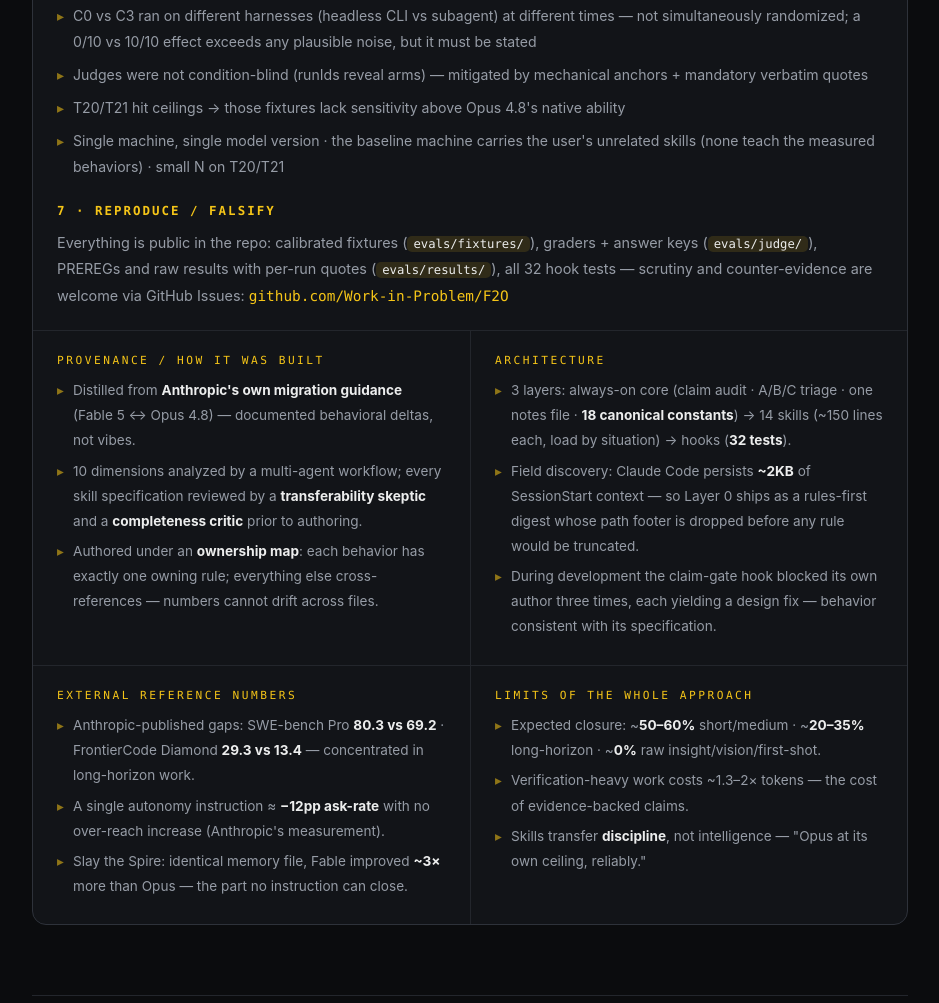
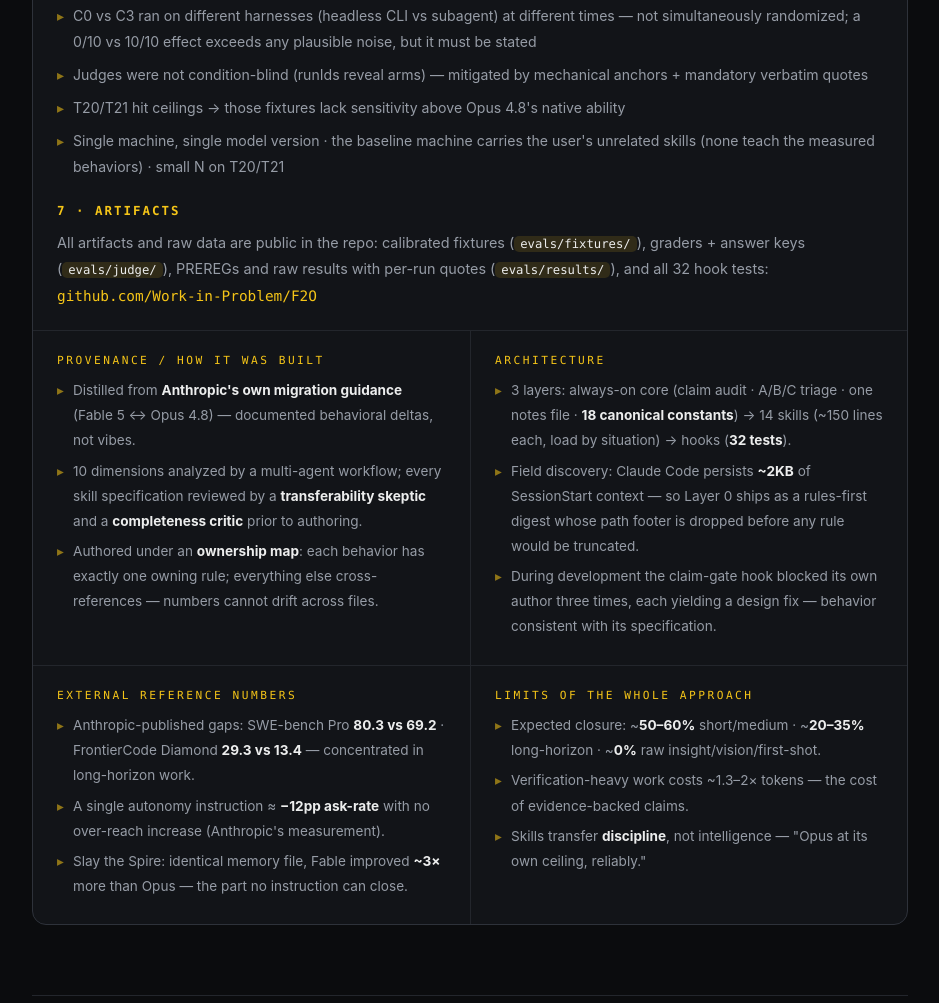
Before and after one commit to Work-in-Problem/F2O, a plain HTML site: page site/index.html in a window 1280 px wide. Shown: the part 7772-8775 px from the top of the page, without its empty margins (170-1109 px from the left). Drawn offline with Linux system fonts and the light colour scheme.

Commit message:
Site: drop the reproduce/falsify invitation; §7 becomes a neutral artifacts-availability note
Co-Authored-By: Claude Fable 5 <noreply@anthropic.com>

```diff
--- a/site/index.html
+++ b/site/index.html
@@ -296,8 +296,8 @@ JSON</pre>
         <li><span class="lang-th">เครื่องเดียว โมเดลเวอร์ชันเดียว · เครื่อง baseline มี skills อื่นของผู้ใช้ตามสภาพจริง (ไม่มีตัวใดสอนพฤติกรรมที่วัด) · N เล็กใน T20/T21</span><span class="lang-en">Single machine, single model version · the baseline machine carries the user's unrelated skills (none teach the measured behaviors) · small N on T20/T21</span></li>
       </ul>
 
-      <h4><span class="lang-th">7 · ทำซ้ำ / หักล้าง</span><span class="lang-en">7 · Reproduce / falsify</span></h4>
-      <p><span class="lang-th">ทุกชิ้นเปิดใน repo: fixtures ที่ calibrate แล้ว (<code>evals/fixtures/</code>), graders + เฉลย (<code>evals/judge/</code>), PREREG และผลดิบพร้อม quote ทุก run (<code>evals/results/</code>), hook tests ทั้ง 32 — ยินดีรับการตรวจสอบและหลักฐานโต้แย้งผ่าน GitHub Issues:</span><span class="lang-en">Everything is public in the repo: calibrated fixtures (<code>evals/fixtures/</code>), graders + answer keys (<code>evals/judge/</code>), PREREGs and raw results with per-run quotes (<code>evals/results/</code>), all 32 hook tests — scrutiny and counter-evidence are welcome via GitHub Issues:</span> <a href="https://github.com/Work-in-Problem/F2O" rel="noopener">github.com/Work-in-Problem/F2O</a></p>
+      <h4><span class="lang-th">7 · ที่มาของข้อมูล</span><span class="lang-en">7 · Artifacts</span></h4>
+      <p><span class="lang-th">เอกสารและข้อมูลดิบทั้งหมดเปิดใน repo: fixtures ที่ calibrate แล้ว (<code>evals/fixtures/</code>), graders + เฉลย (<code>evals/judge/</code>), PREREG และผลดิบพร้อม quote ทุก run (<code>evals/results/</code>), และ hook tests ทั้ง 32:</span><span class="lang-en">All artifacts and raw data are public in the repo: calibrated fixtures (<code>evals/fixtures/</code>), graders + answer keys (<code>evals/judge/</code>), PREREGs and raw results with per-run quotes (<code>evals/results/</code>), and all 32 hook tests:</span> <a href="https://github.com/Work-in-Problem/F2O" rel="noopener">github.com/Work-in-Problem/F2O</a></p>
     </div>
 
     <div class="nerd-grid">
```
